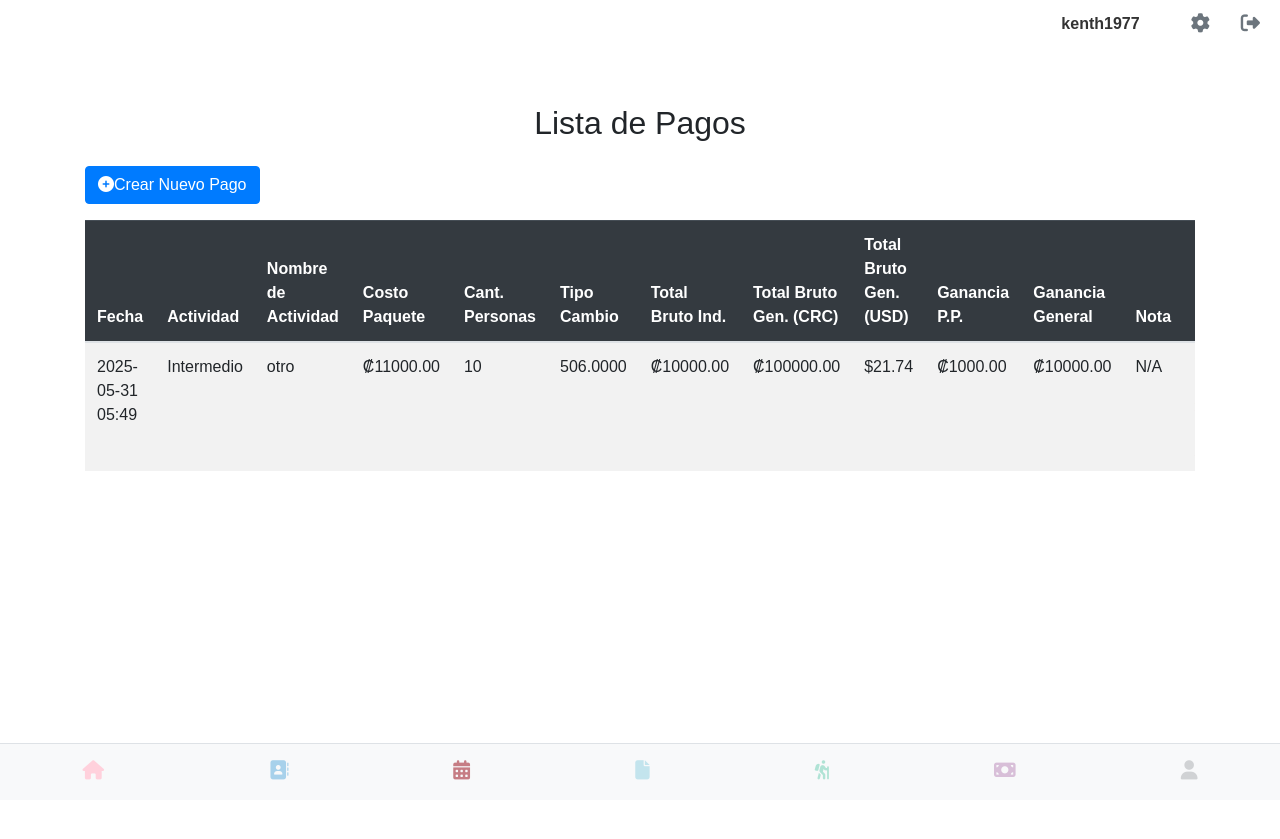
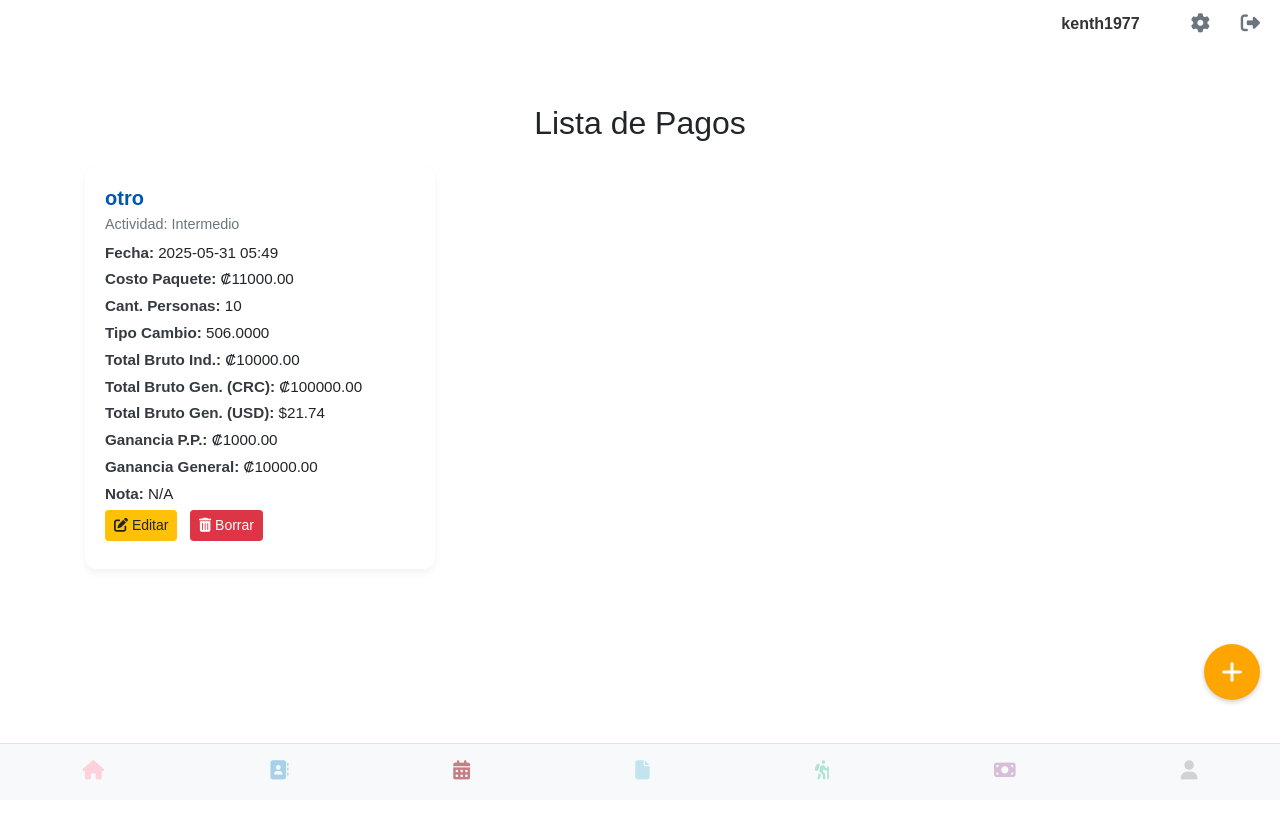
Before and after one commit to kerm1977/miniapp, a Flask app: page /ver_pagos in a window 1280 px wide. Before the commit the page ends 780 px from the top, so only its background shows below. Run offline with Flask 3, Linux system fonts and the light colour scheme; a user stored in the database is signed in; some libraries are stand-ins or nearby versions.

Commit message:
creado botón flotante de ver pagos

```diff
--- a/templates/ver_pagos.html
+++ b/templates/ver_pagos.html
@@ -1,54 +1,115 @@
 {% extends 'base.html' %}
+{% block content %}
 
-{% block head %}
     <title>Ver Pagos</title>
-    <link href="https://cdn.jsdelivr.net/npm/bootstrap@5.3.0/dist/css/bootstrap.min.css" rel="stylesheet">
-    <link rel="stylesheet" href="https://cdnjs.cloudflare.com/ajax/libs/font-awesome/6.0.0-beta3/css/all.min.css">
-{% endblock %}
+      <style>
+        /* Estilos del botón flotante con nuevas clases */
 
-{% block content %}
+        .floating-action-button {
+
+            position: fixed !important; /* Forzar posición fija */
+            bottom: 100px !important; /* Forzar distancia desde la parte inferior */
+            right: 20px !important; /* Forzar distancia desde la parte derecha */
+            background-color: orange !important; /* Forzar color azul */
+            color: white !important; /* Forzar color de texto blanco */
+            border-radius: 50% !important; /* Forzar bordes circulares */
+            width: 56px !important; /* Forzar tamaño fijo */
+            height: 56px !important;
+            display: flex !important; /* Forzar flexbox para centrar contenido */
+            justify-content: center !important; /* Centrar horizontalmente */
+            align-items: center !important; /* Centrar verticalmente */
+            font-size: 24px !important; /* Forzar tamaño del icono */
+            box-shadow: 0 2px 5px rgba(0, 0, 0, 0.2) !important; /* Forzar sombra */
+            z-index: 9999 !important; /* Forzar que esté por encima de todo */
+            text-decoration: none !important; /* Forzar sin subrayado */
+        }
+
+        .floating-action-button:hover {
+            background-color: #0056b3 !important; /* Forzar color azul más oscuro al pasar el mouse */
+            color: white !important;
+        }
+
+        /* Asegurarse de que el icono dentro del botón también sea blanco */
+        .floating-action-button-icon {
+            color: white !important;
+        }
+
+        /* Estilos para las tarjetas de pago */
+        .payment-card {
+            border: none;
+            border-radius: 0.75rem; /* Bordes más redondeados */
+            box-shadow: 0 4px 8px rgba(0, 0, 0, 0.05);
+            transition: transform 0.2s ease-in-out;
+        }
+
+        .payment-card:hover {
+            transform: translateY(-5px);
+        }
+
+        .payment-card-title {
+            font-size: 1.25rem;
+            font-weight: bold;
+            color: #0056b3; /* Azul oscuro */
+        }
+
+        .payment-card-subtitle {
+            font-size: 0.9rem;
+            color: #6c757d; /* Gris */
+        }
+
+        .payment-detail {
+            font-size: 0.95rem;
+            margin-bottom: 0.25rem;
+        }
+
+        .payment-detail strong {
+            color: #343a40; /* Negro casi oscuro */
+        }
+
+        .payment-actions .btn {
+            margin-right: 0.5rem;
+            margin-bottom: 0.5rem;
+        }
+    </style>
+
+
 <div class="container mt-4">
     <h2 class="mb-4 text-center">Lista de Pagos</h2>
-    <a href="{{ url_for('pagos.crear_pagos') }}" class="btn btn-primary mb-3">
-        <i class="fas fa-plus-circle me-2"></i>Crear Nuevo Pago
-    </a>
+
+    {% with messages = get_flashed_messages(with_categories=true) %}
+        {% if messages %}
+            <div class="mb-4">
+                {% for category, message in messages %}
+                    <div class="alert alert-{{ category }} alert-dismissible fade show" role="alert">
+                        {{ message }}
+                        <button type="button" class="btn-close" data-bs-dismiss="alert" aria-label="Close"></button>
+                    </div>
+                {% endfor %}
+            </div>
+        {% endif %}
+    {% endwith %}
+
     {% if pagos %}
-    <div class="table-responsive">
-        <table class="table table-striped table-hover align-middle">
-            <thead class="table-dark">
-                <tr>
-                    <th scope="col">Fecha</th>
-                    <th scope="col">Actividad</th>
-                    <th scope="col">Nombre de Actividad</th>
-                    <th scope="col">Costo Paquete</th>
-                    <th scope="col">Cant. Personas</th>
-                    <th scope="col">Tipo Cambio</th>
-                    <th scope="col">Total Bruto Ind.</th>
-                    <th scope="col">Total Bruto Gen. (CRC)</th>
-                    <th scope="col">Total Bruto Gen. (USD)</th>
-                    <th scope="col">Ganancia P.P.</th>
-                    <th scope="col">Ganancia General</th>
-                    <th scope="col">Nota</th>
-                    <th scope="col">Acciones</th>
-                </tr>
-            </thead>
-            <tbody>
-                {% for pago in pagos %}
-                <tr>
-                    <td>{{ pago.fecha_registro.strftime('%Y-%m-%d %H:%M') }}</td>
-                    <td>{{ pago.actividad }}</td>
-                    <td>{{ pago.nombre_actividad }}</td>
-                    <td>₡{{ "%.2f"|format(pago.costo_paquete) }}</td>
-                    <td>{{ pago.cantidad_personas }}</td>
-                    <td>{{ "%.4f"|format(pago.tipo_cambio) }}</td>
-                    <td>₡{{ "%.2f"|format(pago.total_bruto_individual) }}</td>
-                    <td>₡{{ "%.2f"|format(pago.total_bruto_general_colones) }}</td>
-                    <td>${{ "%.2f"|format(pago.total_bruto_general_dolar) }}</td>
-                    <td>₡{{ "%.2f"|format(pago.total_ganancia_pp) }}</td>
-                    <td>₡{{ "%.2f"|format(pago.total_ganancia_general) }}</td>
-                    <td>{{ pago.nota or 'N/A' }}</td>
-                    <td>
-                        <a href="{{ url_for('pagos.editar_pagos', id=pago.id) }}" class="btn btn-sm btn-warning me-2">
+    <div class="row row-cols-1 row-cols-md-2 row-cols-lg-3 g-4">
+        {% for pago in pagos %}
+        <div class="col">
+            <div class="card h-100 payment-card">
+                <div class="card-body d-flex flex-column">
+                    <h5 class="card-title payment-card-title">{{ pago.nombre_actividad }}</h5>
+                    <h6 class="card-subtitle payment-card-subtitle mb-2">Actividad: {{ pago.actividad }}</h6>
+                    <p class="card-text payment-detail"><strong>Fecha:</strong> {{ pago.fecha_registro.strftime('%Y-%m-%d %H:%M') }}</p>
+                    <p class="card-text payment-detail"><strong>Costo Paquete:</strong> ₡{{ "%.2f"|format(pago.costo_paquete) }}</p>
+                    <p class="card-text payment-detail"><strong>Cant. Personas:</strong> {{ pago.cantidad_personas }}</p>
+                    <p class="card-text payment-detail"><strong>Tipo Cambio:</strong> {{ "%.4f"|format(pago.tipo_cambio) }}</p>
+                    <p class="card-text payment-detail"><strong>Total Bruto Ind.:</strong> ₡{{ "%.2f"|format(pago.total_bruto_individual) }}</p>
+                    <p class="card-text payment-detail"><strong>Total Bruto Gen. (CRC):</strong> ₡{{ "%.2f"|format(pago.total_bruto_general_colones) }}</p>
+                    <p class="card-text payment-detail"><strong>Total Bruto Gen. (USD):</strong> ${{ "%.2f"|format(pago.total_bruto_general_dolar) }}</p>
+                    <p class="card-text payment-detail"><strong>Ganancia P.P.:</strong> ₡{{ "%.2f"|format(pago.total_ganancia_pp) }}</p>
+                    <p class="card-text payment-detail"><strong>Ganancia General:</strong> ₡{{ "%.2f"|format(pago.total_ganancia_general) }}</p>
+                    <p class="card-text payment-detail"><strong>Nota:</strong> {{ pago.nota or 'N/A' }}</p>
+
+                    <div class="mt-auto payment-actions">
+                        <a href="{{ url_for('pagos.editar_pagos', id=pago.id) }}" class="btn btn-sm btn-warning">
                             <i class="fas fa-edit"></i> Editar
                         </a>
                         <form action="{{ url_for('pagos.borrar_pagos', id=pago.id) }}" method="POST" class="d-inline" onsubmit="return confirm('¿Estás seguro de que quieres borrar este pago?');">
@@ -57,11 +118,11 @@
                                 <i class="fas fa-trash-alt"></i> Borrar
                             </button>
                         </form>
-                    </td>
-                </tr>
-                {% endfor %}
-            </tbody>
-        </table>
+                    </div>
+                </div>
+            </div>
+        </div>
+        {% endfor %}
     </div>
     {% else %}
     <div class="alert alert-info text-center" role="alert">
@@ -70,5 +131,11 @@
     {% endif %}
 </div>
 
-<script src="https://cdn.jsdelivr.net/npm/bootstrap@5.3.0/dist/js/bootstrap.bundle.min.js"></script>
+
+
+<a href="{{ url_for('pagos.crear_pagos') }}" class="floating-action-button">
+    <i class="fas fa-plus"></i>
+</a>
+
+
 {% endblock %}
```
Also changed, not shown: templates/ver_facturas.html (line endings or trailing spaces).
